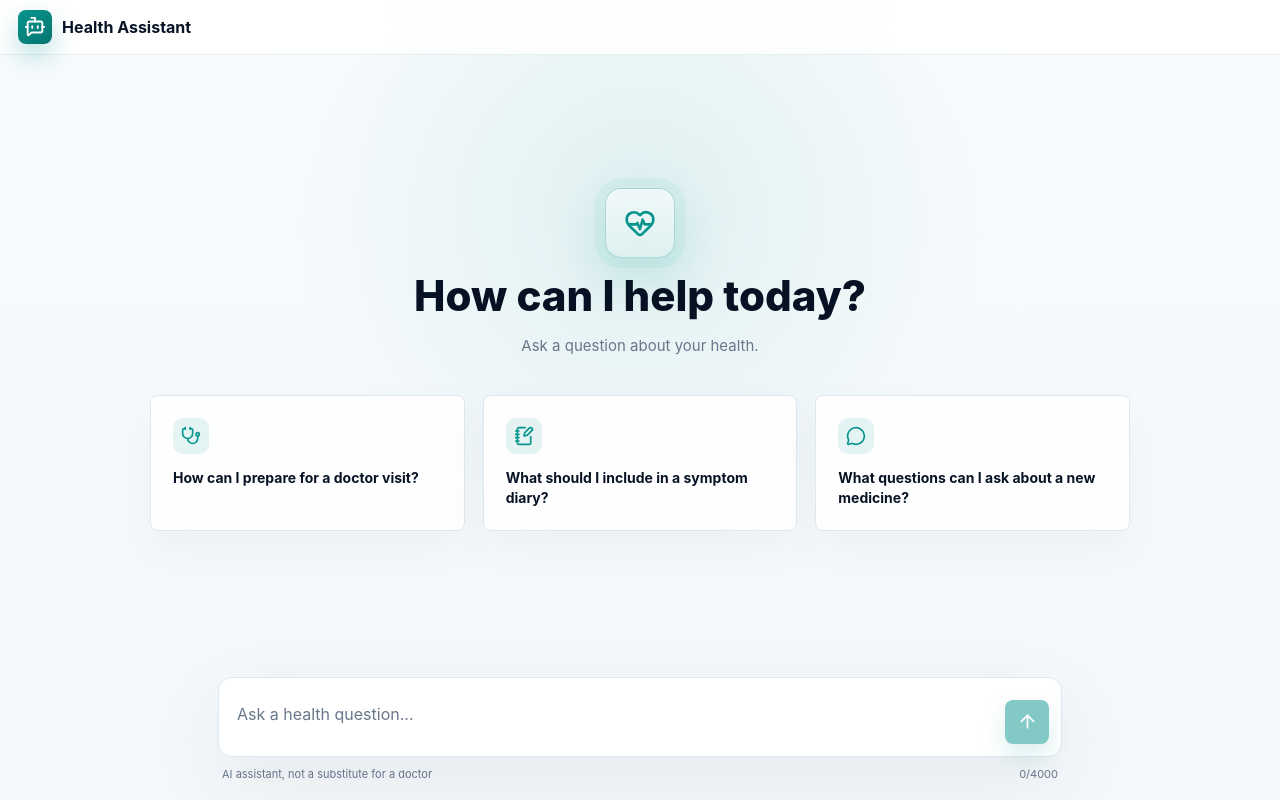
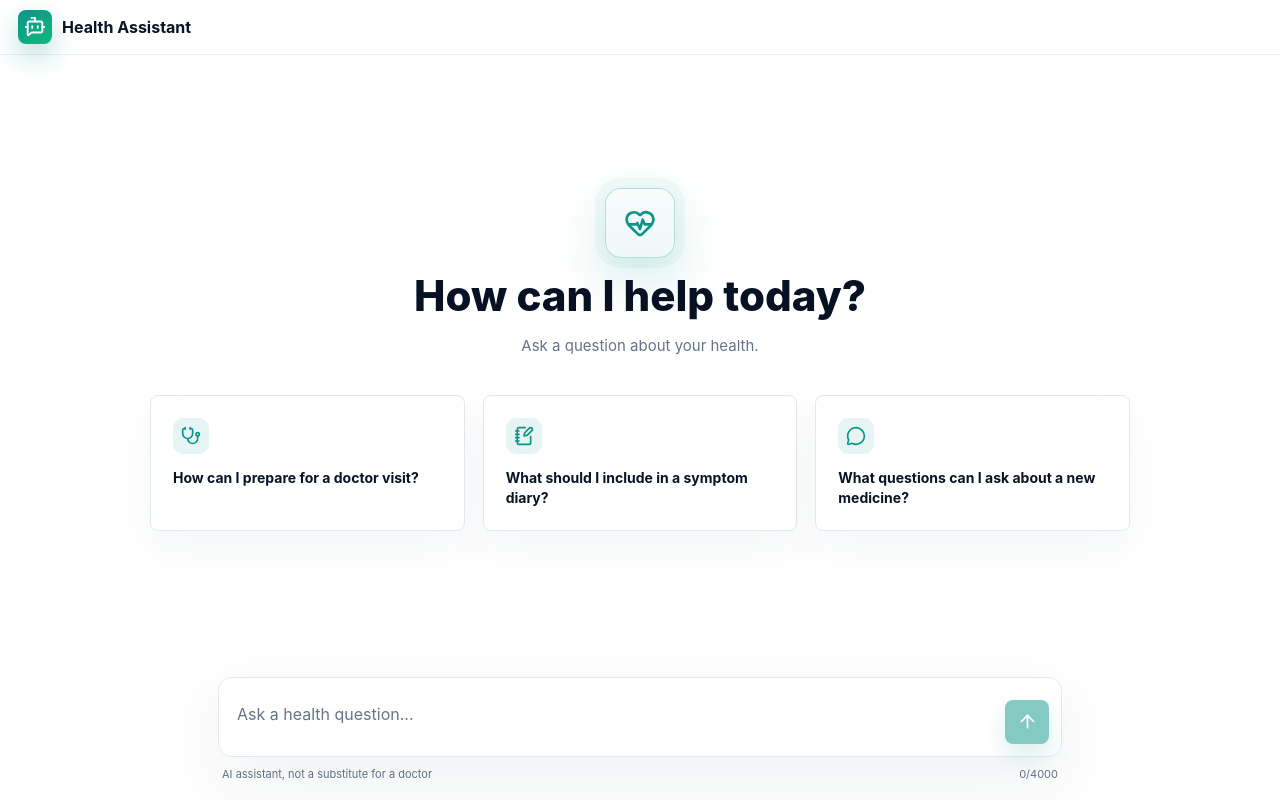
Before and after one commit to Pravin412/AIChat, a React (Vite) app in the folder chat-ui/: page / in a window 1280 px wide. Built offline with nearby package versions, Linux system fonts and the light colour scheme.

Commit message:
changed  the theme

```diff
--- a/chat-ui/src/app/styles.css
+++ b/chat-ui/src/app/styles.css
@@ -3,7 +3,7 @@
 @custom-variant dark (&:where([data-theme='dark'], [data-theme='dark'] *));
 
 @theme {
-  --color-page: #f6f9fb;
+  --color-page: #ffffff;
   --color-ink: #081426;
   --color-night: #101615;
   --color-night-ink: #eff2f0;
@@ -12,12 +12,13 @@
   --text-caption: 13px;
   --animate-spinner: spin 0.8s linear infinite;
   --color-surface: #ffffff;
-  --color-muted: #eef8f6;
-  --color-border: #dfe8ee;
-  --color-text-muted: #68778b;
-  --color-accent: #08958e;
-  --color-accent-strong: #06756f;
-  --color-ring: #88e4d8;
+  --color-muted: #f8fafc;
+  --color-border: #e2e8f0;
+  --color-text-muted: #64748b;
+  --color-accent: #0d9488;
+  --color-accent-strong: #0f766e;
+  --color-mint: #10b981;
+  --color-ring: #a7f3d0;
   --shadow-soft: 0 24px 80px #11263d12;
   --shadow-card: 0 18px 45px #10364d0c;
 }
@@ -48,18 +49,7 @@
 
   body {
     @apply m-0 min-w-80;
-    background:
-      radial-gradient(
-        circle at 50% 18%,
-        color-mix(in srgb, var(--color-accent) 13%, transparent),
-        transparent 28rem
-      ),
-      linear-gradient(
-        180deg,
-        #fbfdff 0%,
-        var(--color-surface) 18%,
-        #f6f9fb 100%
-      );
+    background: var(--color-surface);
   }
 
   button {
@@ -104,11 +94,7 @@
   @apply inline-flex items-center justify-center shrink-0 text-white rounded-lg;
   width: 34px;
   height: 34px;
-  background: linear-gradient(
-    145deg,
-    var(--color-accent),
-    var(--color-accent-strong)
-  );
+  background: linear-gradient(145deg, var(--color-accent), var(--color-mint));
   box-shadow: 0 12px 26px
     color-mix(in srgb, var(--color-accent) 28%, transparent);
 
@@ -142,13 +128,7 @@
 
 @utility chat-window {
   @apply flex-1 min-h-0 flex flex-col;
-  background:
-    radial-gradient(
-      circle at 50% 20%,
-      color-mix(in srgb, var(--color-accent) 10%, transparent),
-      transparent 22rem
-    ),
-    linear-gradient(180deg, #f8fbfd 0%, #f5f8fb 100%);
+  background: var(--color-surface);
 }
 
 @utility chat-empty {
@@ -349,6 +329,11 @@
 @utility message {
   @apply min-w-0;
   padding: 18px 0;
+
+  &:not(.message-user) .message-content {
+    @apply rounded-lg bg-muted;
+    padding: 12px 18px;
+  }
 }
 
 @utility message-user {
@@ -364,8 +349,7 @@
 }
 
 @utility user-text {
-  @apply rounded-lg whitespace-pre-wrap wrap-anywhere;
-  background: #eaf4f3;
+  @apply rounded-lg whitespace-pre-wrap wrap-anywhere bg-muted;
   padding: 12px 18px;
   box-shadow: 0 8px 28px #10364d0a;
 }
@@ -400,7 +384,7 @@
 }
 
 @utility stream-cursor {
-  @apply inline-block bg-accent rounded-full ml-2;
+  @apply inline-block bg-mint rounded-full ml-2;
   height: 8px;
   width: 8px;
   box-shadow: 0 0 0 5px color-mix(in srgb, var(--color-accent) 12%, transparent);
```
